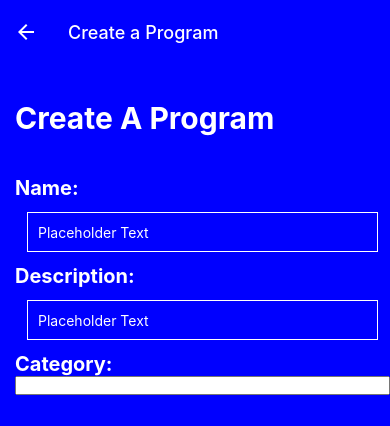
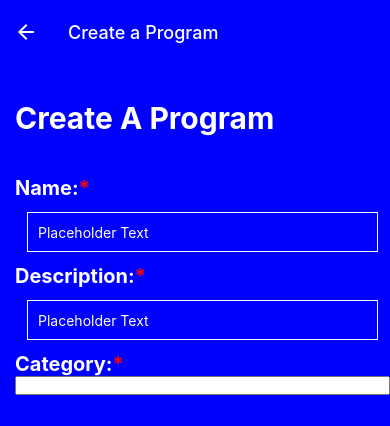
Before and after one commit to KyleGrande/ufit-frontend, a React Native app in the folder UFIT/: screen /Programs in a window 390 px wide. Both pictures are taken after a click on the button "CREATE PROGRAM". Shown: the top 426 px of the page. Built offline with nearby package versions, Linux system fonts and the light colour scheme; no server answers.

Commit message:
added 'important' styles from figma form design

```diff
--- a/UFIT/src/screens/UserProgramsStack/ProgramCreation/ProgramCreate.tsx
+++ b/UFIT/src/screens/UserProgramsStack/ProgramCreation/ProgramCreate.tsx
@@ -22,6 +22,7 @@ export default function ProgramCreate() {
                 <SafeAreaView style={{marginTop:40}}>
                     <Text style={{fontSize:20, color: 'white', fontWeight: 'bold'}}>
                         Name:
+                        <Text style = {{flexDirection: "row", color: "red"}}>*</Text>
                     </Text>
                     <TextInput
                         style={{
@@ -37,6 +38,7 @@ export default function ProgramCreate() {
                     />
                     <Text style={{fontSize:20, color: 'white', fontWeight: 'bold'}}>
                         Description:
+                        <Text style = {{flexDirection: "row", color: "red"}}>*</Text>
                     </Text>
                     <TextInput
                         style={{
@@ -52,6 +54,7 @@ export default function ProgramCreate() {
                     />
                     <Text style={{fontSize:20, color: 'white', fontWeight: 'bold'}}>
                         Category:
+                        <Text style = {{flexDirection: "row", color: "red"}}>*</Text>
                     </Text>
                     <Picker
                         style = {{color:'white'}}
```
